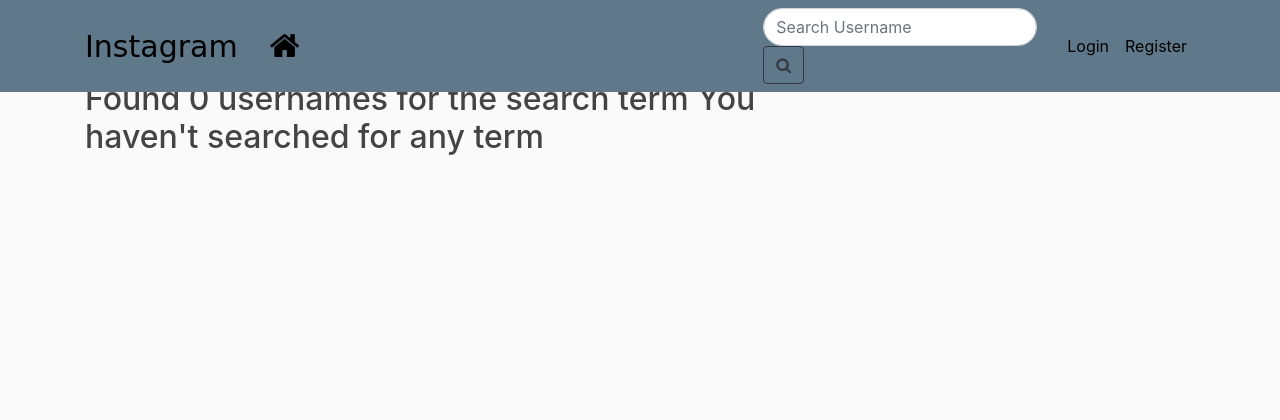
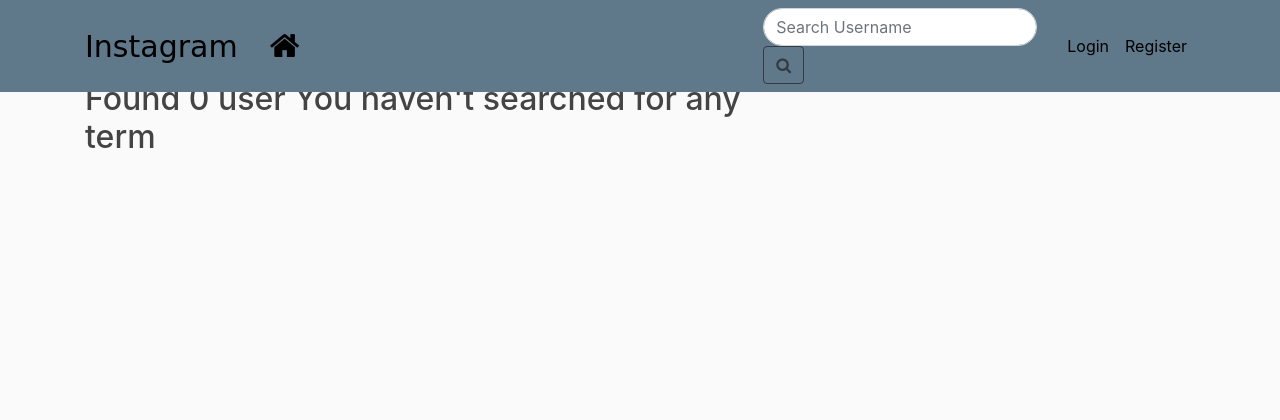
Before and after one commit to annaadhiambo/Instagram, a Django app: page /search/ in a window 1280 px wide. Shown: the top 420 px of the page. Run offline with Django 3.2, Linux system fonts and the light colour scheme; some libraries are stand-ins or nearby versions; some web fonts are replaced.

Commit message:
deleted some functions

```diff
--- a/photos/templates/photo/search.html
+++ b/photos/templates/photo/search.html
@@ -4,9 +4,9 @@
 
   <div class="row">
     {% if usernames%}
-      <h2>Found {{ usernames|length }} of searched term {{message}}</h2>
+      <h2>Found {{ user|length }} {{message}}</h2>
     {% else %}
-      <h2> Found 0 usernames for the search term {{message}}</h2>
+      <h2> Found 0 user {{message}}</h2>
     {% endif %}
 
   </div>
```
